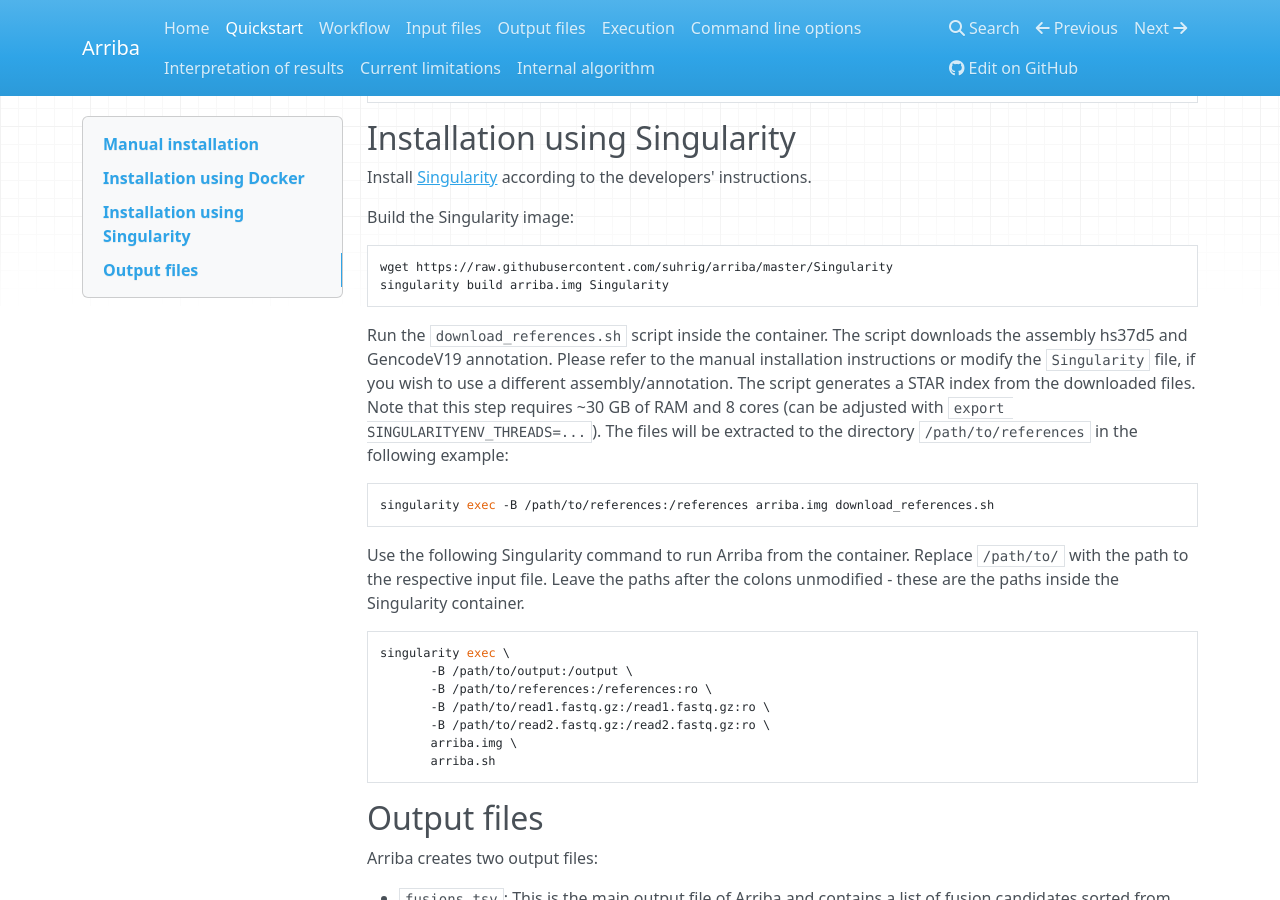
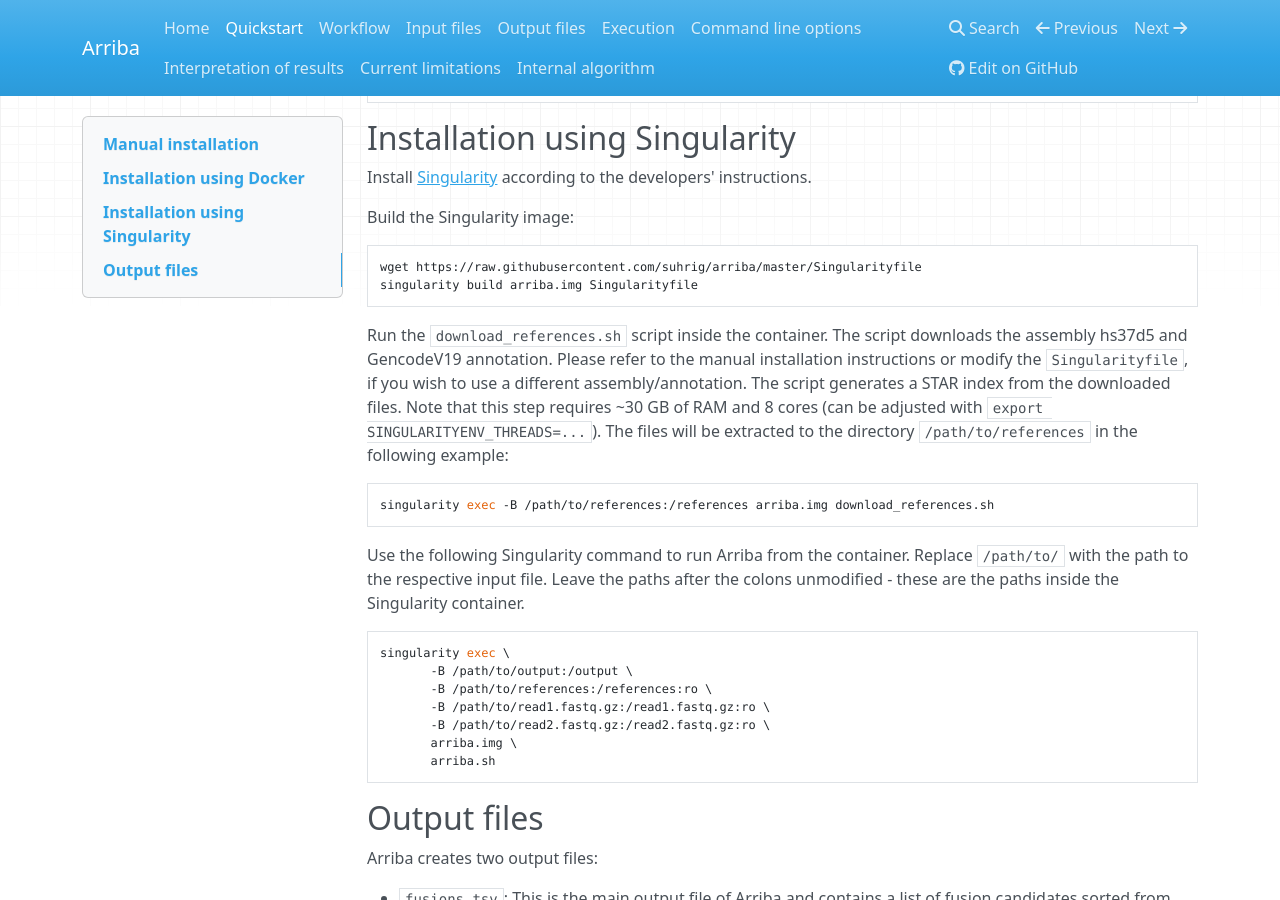
Before and after one commit to suhrig/arriba, an MkDocs documentation site: the page built from documentation/quickstart.md, in a window 1280 px wide and 900 px high, scrolled down 1566 px. Built offline with MkDocs 1.6.1, drawn with Linux system fonts in a browser that asks for light colours; nearby versions of some CDN libraries; old or Windows-style settings are respelled for this version of MkDocs.

Commit message:
rename Singularity recipe

````diff
--- a/documentation/quickstart.md
+++ b/documentation/quickstart.md
@@ -70,11 +70,11 @@
 Build the Singularity image:
 
 ```bash
-wget https://raw.githubusercontent.com/suhrig/arriba/master/Singularity
-singularity build arriba.img Singularity
+wget https://raw.githubusercontent.com/suhrig/arriba/master/Singularityfile
+singularity build arriba.img Singularityfile
 ```
 
-Run the `download_references.sh` script inside the container. The script downloads the assembly hs37d5 and GencodeV19 annotation. Please refer to the manual installation instructions or modify the `Singularity` file, if you wish to use a different assembly/annotation. The script generates a STAR index from the downloaded files. Note that this step requires ~30 GB of RAM and 8 cores (can be adjusted with `export SINGULARITYENV_THREADS=...`). The files will be extracted to the directory `/path/to/references` in the following example:
+Run the `download_references.sh` script inside the container. The script downloads the assembly hs37d5 and GencodeV19 annotation. Please refer to the manual installation instructions or modify the `Singularityfile`, if you wish to use a different assembly/annotation. The script generates a STAR index from the downloaded files. Note that this step requires ~30 GB of RAM and 8 cores (can be adjusted with `export SINGULARITYENV_THREADS=...`). The files will be extracted to the directory `/path/to/references` in the following example:
 
 ```bash
 singularity exec -B /path/to/references:/references arriba.img download_references.sh
````
Also changed, not shown: 2 other files.
